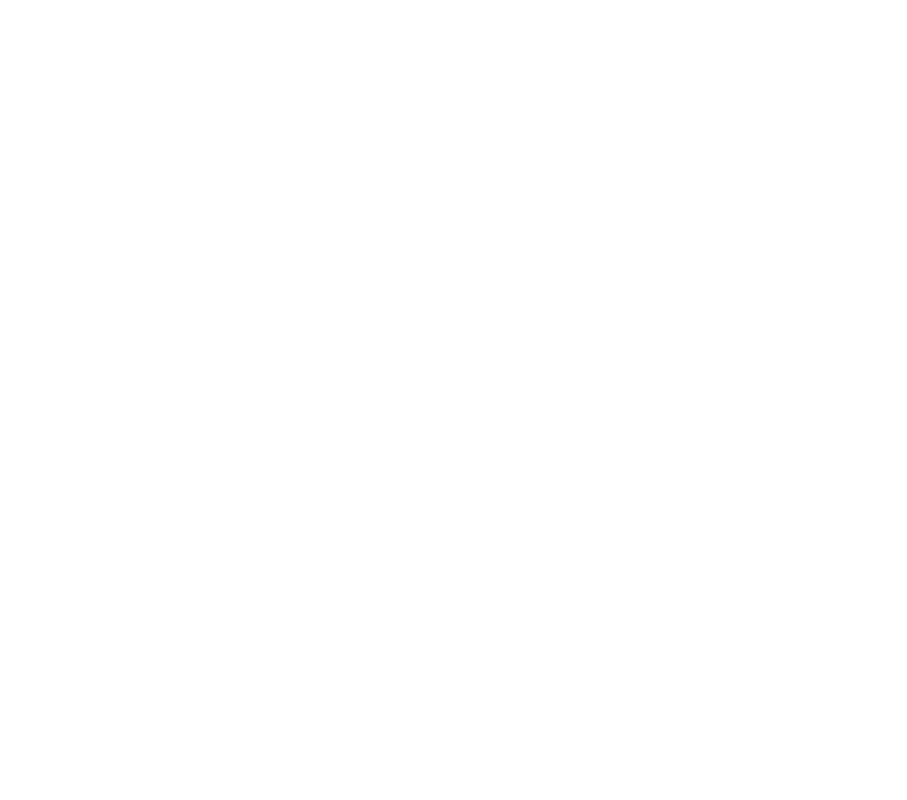
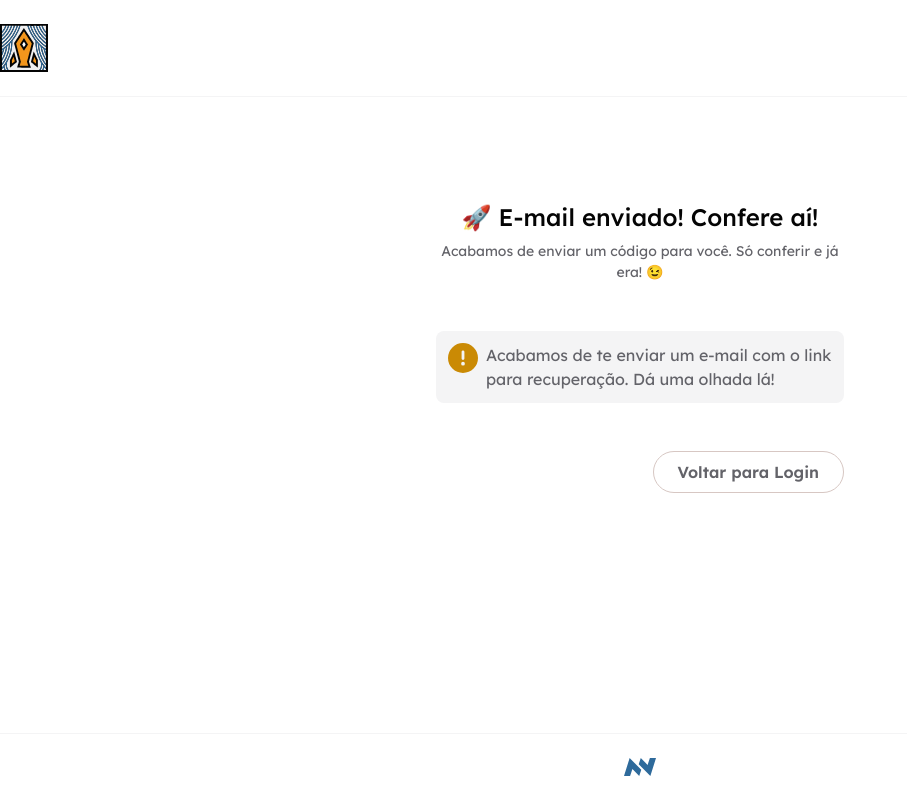
Before and after one commit to FilipiR22/front-anamnesia, a React (Vite) app: page /link-recovery in a window 1280 px wide. Before the commit this address had no page. Shown: the whole page, without its empty margins (0-907 px from the left). Built offline with nearby package versions, Linux system fonts and the light colour scheme.

Commit message:
Finalizando a tela Recovery link

```diff
--- /dev/null
+++ b/src/components/BtnSecondary.jsx
@@ -0,0 +1,11 @@
+function BtnSecondary({ children, className = ""}) {
+    return (
+        <button
+            className={`font-semibold px-6 py-2 ml-auto flex items-center gap-2 text-gray-300 border border-gray-300 rounded-3xl hover:opacity-50 ${className}`}
+        >
+            {children}
+        </button>
+    );
+}
+
+export default BtnSecondary;
--- a/src/pages/Home.jsx
+++ b/src/pages/Home.jsx
@@ -16,6 +16,7 @@
                     <Link to="/registration-sucess" className="text-blue-500 underline">/registration sucess</Link>
                     <Link to="/password-creation" className="text-blue-500 underline">/password-creation</Link>
                     <Link to="/password-recovery" className="text-blue-500 underline">/password-recovery</Link>
+                    <Link to="/link-recovery" className="text-blue-500 underline">/RecoveryLinkSend</Link>
                 </main>
                 <Footer />
             </div>
--- /dev/null
+++ b/src/pages/RecoveryLinkSend.jsx
@@ -0,0 +1,33 @@
+import Header from "../components/Header";
+import Footer from "../components/Footer";
+import Title from "../components/Title";
+import { FontAwesomeIcon } from '@fortawesome/react-fontawesome';
+import { faCircleExclamation } from '@fortawesome/free-solid-svg-icons';
+import BtnSecondary from "../components/BtnSecondary";
+
+function RecoveryLinkSend() {
+    return (
+        <div className="flex flex-col justify-between min-h-screen root-container">
+            <Header />
+            <main className="flex justify-center flex-1 mt-104">
+                <div className="content-408 w-full max-w-md flex flex-col gap-12">
+                    <Title text_h1="🚀 E-mail enviado! Confere aí!">
+                        Acabamos de enviar um código para você. Só conferir e já era! 😉
+                    </Title>
+                    <div className="message">
+                        <div className="flex gap-2 rounded-lg p-3 border-none bg-gray-100">
+                            <FontAwesomeIcon icon={faCircleExclamation} className="text-yellow-600 text-3xl" />
+                            <p>Acabamos de te enviar um e-mail com o link para recuperação. Dá uma olhada lá!</p>
+                        </div>
+                    </div>
+                    <BtnSecondary>
+                        Voltar para Login
+                    </BtnSecondary>
+                </div>
+            </main>
+            <Footer />
+        </div>
+    );
+}
+
+export default RecoveryLinkSend;
--- a/src/routes/AppRoutes.jsx
+++ b/src/routes/AppRoutes.jsx
@@ -8,6 +8,7 @@
 import ResgistrationSucessScreen from '../pages/ResgistrationSucessScreen';
 import PasswordCreationScreen from '../pages/PasswordCreationScreeen';
 import PasswordRecoveryScreen from '../pages/PasswordRecoveryScreen';
+import RecoveryLinkSend from '../pages/RecoveryLinkSend';
 
 const AppRoutes = () => {
     return (
@@ -22,6 +23,7 @@
                 <Route path='/registration-sucess' element={<ResgistrationSucessScreen/>}/>
                 <Route path='/password-creation' element={<PasswordCreationScreen/>}/>
                 <Route path='/password-recovery' element={<PasswordRecoveryScreen/>}/>
+                <Route path='/link-recovery' element={<RecoveryLinkSend/>}/>
             </Routes>
         </BrowserRouter>
     );
```
